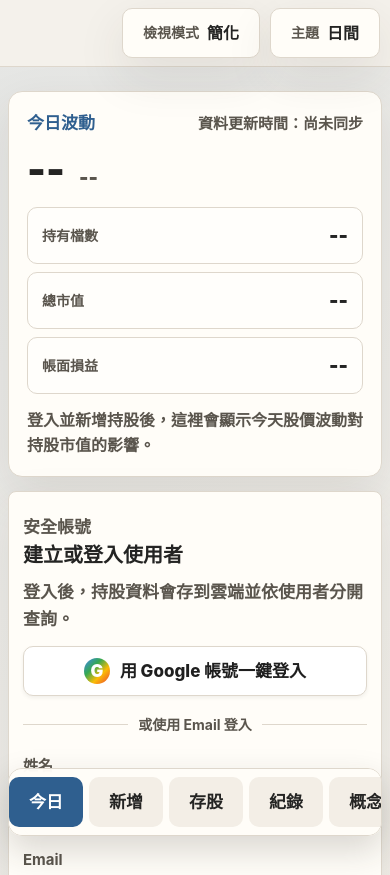
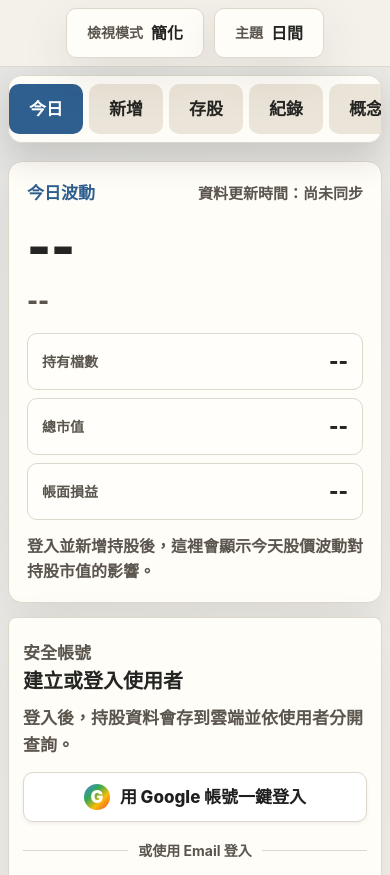
Before and after one commit to foundken/easyinvesttw, a plain HTML site: page investment-dashboard/index.html in a window 390 px wide. Shown: the top 875 px of the page. Drawn offline with Linux system fonts and the light colour scheme; no server answers.

Commit message:
Improve mobile navigation readability

```diff
--- a/investment-dashboard/index.html
+++ b/investment-dashboard/index.html
@@ -4,7 +4,7 @@
   <meta charset="utf-8">
   <meta name="viewport" content="width=device-width, initial-scale=1">
   <title>投資導航儀</title>
-  <link rel="stylesheet" href="styles.css?v=20260521-sidebar-layout-v1">
+  <link rel="stylesheet" href="styles.css?v=20260521-mobile-nav-v1">
 </head>
 <body data-view-mode="full" data-theme="light">
   <div class="top-toolbar" role="toolbar" aria-label="顯示模式設定">
@@ -669,6 +669,6 @@
   <script src="https://www.gstatic.com/firebasejs/10.12.5/firebase-auth-compat.js"></script>
   <script src="https://www.gstatic.com/firebasejs/10.12.5/firebase-firestore-compat.js"></script>
   <script src="firebase-config.js"></script>
-  <script src="app.js?v=20260521-sidebar-layout-v1"></script>
+  <script src="app.js?v=20260521-mobile-nav-v1"></script>
 </body>
 </html>
--- a/investment-dashboard/styles.css
+++ b/investment-dashboard/styles.css
@@ -47,6 +47,7 @@ html {
 body {
   margin: 0;
   min-height: 100vh;
+  overflow-x: hidden;
   background:
     linear-gradient(140deg, rgba(47, 95, 143, 0.08), transparent 36%),
     linear-gradient(315deg, rgba(23, 107, 85, 0.08), transparent 42%),
@@ -3037,19 +3038,28 @@ body.chart-expanded .chart-wrap canvas {
 }
 
 @media (max-width: 880px) {
+  html {
+    scroll-padding-top: 116px;
+  }
+
   .shell {
     width: calc(100% - 16px);
-    padding: 10px 0 88px;
+    padding: 8px 0 28px;
+  }
+
+  .top-toolbar {
+    z-index: 90;
+    justify-content: center;
   }
 
   .mobile-section-nav {
-    position: fixed;
-    left: 8px;
-    right: 8px;
-    bottom: max(8px, env(safe-area-inset-bottom));
-    z-index: 80;
+    position: sticky;
+    top: 58px;
+    z-index: 75;
     display: flex;
     gap: 6px;
+    width: calc(100% - 16px);
+    margin: 8px auto 10px;
     padding: 8px;
     border: 1px solid var(--line);
     border-radius: 14px;
@@ -3065,11 +3075,11 @@ body.chart-expanded .chart-wrap canvas {
 
   .mobile-section-nav button {
     flex: 0 0 auto;
-    min-width: 62px;
-    min-height: 42px;
+    min-width: 68px;
+    min-height: 40px;
     padding: 0 10px;
     border-radius: 10px;
-    background: #f3eee6;
+    background: var(--soft);
     color: var(--ink);
     font-size: 13px;
     line-height: 1;
@@ -3084,7 +3094,7 @@ body.chart-expanded .chart-wrap canvas {
 
   .back-to-top {
     right: 14px;
-    bottom: calc(72px + env(safe-area-inset-bottom));
+    bottom: calc(16px + env(safe-area-inset-bottom));
     width: 44px;
     min-height: 44px;
     font-size: 22px;
@@ -3126,6 +3136,25 @@ body.chart-expanded .chart-wrap canvas {
   .market-score-panel,
   .summary-grid article {
     padding: 14px;
+  }
+
+  .today-pnl {
+    margin-top: 0;
+    padding: 18px;
+  }
+
+  .today-pnl-main {
+    display: grid;
+    gap: 8px;
+  }
+
+  .today-pnl-amount {
+    font-size: clamp(38px, 13vw, 58px);
+    line-height: 1.08;
+  }
+
+  .today-pnl-percent {
+    font-size: clamp(18px, 6vw, 24px);
   }
 
   h1 {
@@ -3182,7 +3211,8 @@ body.chart-expanded .chart-wrap canvas {
 
   .holding-overview-grid article,
   .realized-overview-grid article {
-    flex: 0 0 min(74vw, 220px);
+    flex: 0 0 calc((100% - 10px) / 2);
+    min-width: 0;
     scroll-snap-align: start;
   }
 
```
